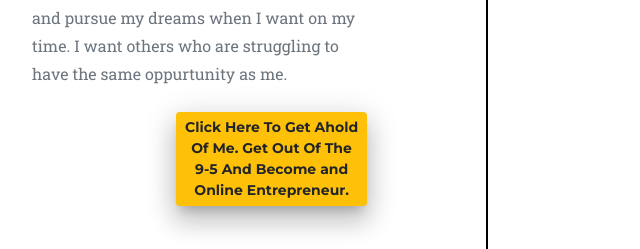
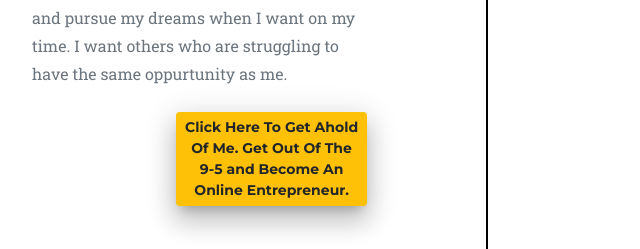
Before and after one commit to kadekhalifa/index, a plain HTML site: page index.html in a window 1280 px wide. Shown: the part 2608-2857 px from the top of the page, 153-793 px from the left. Drawn offline with Linux system fonts and the light colour scheme; a web font is replaced by a local one.

Commit message:
Add files via upload

```diff
--- a/index.html
+++ b/index.html
@@ -147,7 +147,7 @@
                               </p>
                               <br>
                               <p>
-                                <a href="mailto:itskadekhalifa@gmail.com" class="btn btn-warning btn-sm button-shadow"><strong>Click Here To Get Ahold <br> Of Me. Get Out Of The <br> 9-5 And Become and <br> Online Entrepreneur.</a></strong>
+                                <a href="mailto:itskadekhalifa@gmail.com" class="btn btn-warning btn-sm button-shadow"><strong>Click Here To Get Ahold <br> Of Me. Get Out Of The <br> 9-5 and Become An <br> Online Entrepreneur.</a></strong>
                               </p>
                             </div>
                           </div>
```
